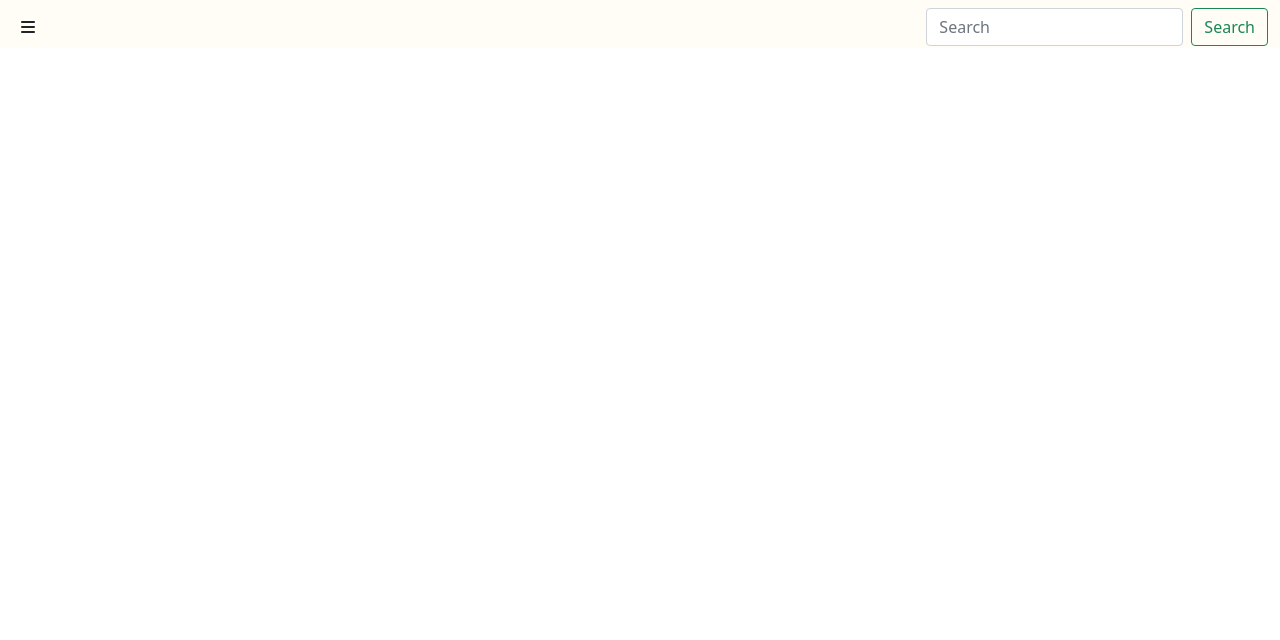
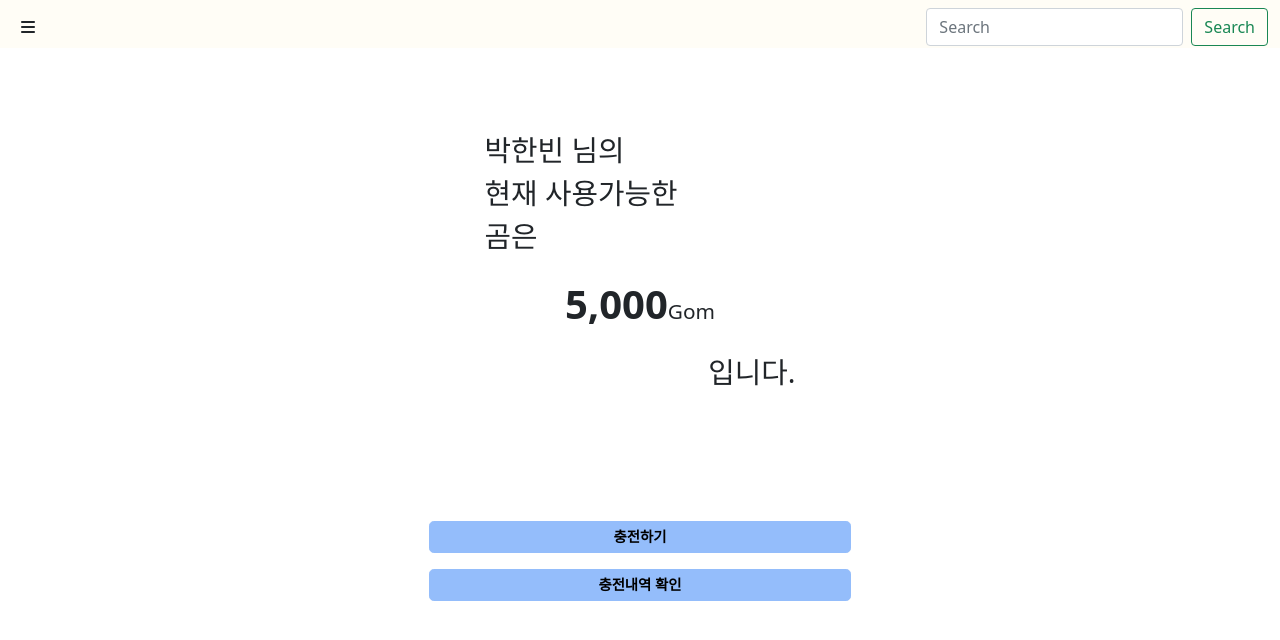
Before and after one commit to elmitricster/Do-nation, a React (Create React App) app in the folder frontend/: page /payment in a window 1280 px wide. Shown: the top 640 px of the page. Built offline with nearby package versions, Linux system fonts and the light colour scheme.

Commit message:
f/feat: create payment detail modal

```diff
--- a/frontend/package.json
+++ b/frontend/package.json
@@ -3,6 +3,9 @@
   "version": "0.1.0",
   "private": true,
   "dependencies": {
+    "@emotion/react": "^11.9.0",
+    "@emotion/styled": "^11.8.1",
+    "@mui/material": "^5.6.3",
     "@reduxjs/toolkit": "^1.8.1",
     "@testing-library/jest-dom": "^5.16.4",
     "@testing-library/react": "^13.1.1",
--- a/frontend/src/components/payment/Payment.js
+++ b/frontend/src/components/payment/Payment.js
@@ -1,6 +1,67 @@
+import { useState } from "react"
+import { Row, Col } from "react-bootstrap";
+import * as S from "./Style"
+import { Modal } from "@mui/material"
+import PaymentModal from "./paymentModal/PaymentModal"
+
 export function Payment() {
+  const [name, setName] = useState('박한빈');
+  const [pointValue, setPointValue] = useState(5000);
+
+  const onSubmit = () => {
+    const data = {
+
+    };
+  };
+
+  const [open, setOpen] = useState(false);
+  const handleOpen = () => setOpen(true)
+
+
   return(
-    <div>
+    <div className="row justify-content-center">
+
+      <Row className="justify-content-center">
+        <S.MainTextBox2>
+          <S.MainText2>{name} 님의</S.MainText2>
+          <S.MainText2>현재 사용가능한</S.MainText2>
+          <S.MainText2>곰은</S.MainText2>
+
+          <S.PointValue style={{textAlign: 'center', fontSize: '2.5rem'}}>
+            {pointValue.toLocaleString()}
+            <S.PointName>Gom</S.PointName>
+          </S.PointValue>
+
+          <S.MainText2 style={{textAlign: 'end'}}>입니다.</S.MainText2>
+        </S.MainTextBox2>
+      </Row>
+
+      <Row>
+
+        <S.Contents>
+          <Col>
+            <S.MyButton
+              style={{width: "100%", marginTop: "1rem"}}
+              onClick={handleOpen}
+            >
+              충전하기
+            </S.MyButton>
+          </Col>
+          <Col>
+            <S.MyButton
+              style={{width: "100%", marginTop: "1rem"}}
+              onClick={onSubmit}
+            >
+              충전내역 확인
+            </S.MyButton>
+          </Col>
+        </S.Contents>
+      </Row>
+
+      <Modal open={open}>
+        <PaymentModal />
+      </Modal>
+
 
     </div>
   )
--- a/frontend/src/components/payment/PaymentDetails.js
+++ b/frontend/src/components/payment/PaymentDetails.js
@@ -1,7 +1,94 @@
-export function PaymentDetails() {
+import { useState, useEffect } from "react";
+import * as S from './Style';
+
+export function PaymentDetails({payment}) {
+
+  const [myList, setMyList] = useState(
+    [
+      {
+        id: 1,
+        date: "2022-04-28",
+        gomValue: 10000,
+        wonValue: 11000,
+      },
+      {
+        id: 2,
+        date: "2022-04-28",
+        gomValue: 10000,
+        wonValue: 11000,
+      },
+      {
+        id: 3,
+        date: "2022-04-28",
+        gomValue: 10000,
+        wonValue: 11000,
+      },
+      {
+        id: 4,
+        date: "2022-04-28",
+        gomValue: 10000,
+        wonValue: 11000,
+      },
+      {
+        id: 5,
+        date: "2022-04-28",
+        gomValue: 10000,
+        wonValue: 11000,
+      },
+    ]
+  );
+
+  const [totalGomValue, setTotalGomValue] = useState(0);
+  const [totalWonValue, settotalWonValue] = useState(0);
+
+  useEffect(() => {
+    var resultGom = 0;
+    var resultWon = 0;
+    myList.map((payment) => {
+      resultGom += payment.gomValue;
+      resultWon += payment.wonValue;
+    })
+    setTotalGomValue(resultGom);
+    settotalWonValue(resultWon);
+  }, [])
+
   return(
     <div>
-      PaymentDetails
+      <S.ListBox>
+        <div style={{ fontWeight: "bold", textAlign: "start", fontSize: "1.2rem" }}>
+          충전내역
+        </div>
+        <br />
+        {myList.map((payment) => (
+          <div key={payment.id}>
+            <div style={{ textAlign: "start", marginTop: "1rem", fontSize: "0.8rem" }}>
+              {payment.date}
+            </div>
+            <div className="row" style={{ marginTop: "1rem" }}>
+              <div className="col" style={{ textAlign: "start" }}>
+                <span>{payment.gomValue.toLocaleString()} Gom</span>
+              </div>
+              <div className="col" style={{ textAlign: "end" }}>
+                <span>{payment.wonValue.toLocaleString()} 원</span>
+              </div>
+            </div>
+            <hr />
+          </div>
+        ))}
+        <div className="row">
+          <div className="col" style={{ textAlign: "start" }}>
+            Total {totalGomValue.toLocaleString()} Gom
+          </div>
+          <div className="col" style={{ textAlign: "end" }}>
+            Total {totalWonValue.toLocaleString()} 원
+          </div>
+        </div>
+
+        <S.BackButton>돌아가기</S.BackButton>
+
+      </S.ListBox>
+
+
     </div>
   )
 }
--- /dev/null
+++ b/frontend/src/components/payment/Style.js
@@ -0,0 +1,93 @@
+import styled from 'styled-components'
+
+export const MainTextBox2 = styled.div`
+  margin-top: 5rem;
+  width: 80%;
+  font-size: 0.8rem;
+
+  @media ( min-width: 768px ) {
+    width: 50%;
+    font-size: 1rem;
+  }
+
+  @media ( min-width: 992px ) {
+    width: 30%;
+    font-size: 1rem;
+  }
+`
+
+export const MainText2 = styled.div`
+  text-align: start;
+  font-size: 1.8rem;
+`
+
+export const PointValue = styled.div`
+  text-align: start;
+  font-size: 1.8rem;
+  font-weight: bold;
+  margin-top: 1rem;
+  margin-bottom: 1rem;
+`
+
+export const PointName = styled.span`
+  text-align: center;
+  font-size: 1.3rem;
+  font-weight: normal;
+`
+
+
+export const MyButton = styled.button`
+  border: solid 1px #94BDFB;
+  background-color: #94BDFB;
+  border-radius: 0.3rem;
+  height: 2rem;
+  margin-top: 2rem;
+  font-weight: bold;
+  font-size: 0.9rem;
+`
+
+export const Contents = styled.div`
+  width: 80%;
+  margin: 4.5rem auto;
+  font-size: 0.8rem;
+
+  @media ( min-width: 768px ) {
+    width: 50%;
+    margin: 7rem auto;
+    font-size: 1rem;
+  }
+
+  @media ( min-width: 992px ) {
+    width: 40%;
+    margin: 7rem auto;
+    font-size: 1rem;
+  }
+`
+
+export const ListBox = styled.div`
+  width: 80%;
+  margin: 4.5rem auto;
+  font-size: 0.8rem;
+
+  @media ( min-width: 768px ) {
+    width: 65%;
+    margin: 7rem auto;
+    font-size: 1rem;
+  }
+
+  @media ( min-width: 992px ) {
+    width: 65%;
+    margin: 7rem auto;
+    font-size: 1rem;
+  }
+`
+
+export const BackButton = styled.button`
+  border: solid 1px #94BDFB;
+  background-color: #94BDFB;
+  border-radius: 0.3rem;
+  height: 2rem;
+  margin-top: 2rem;
+  font-size: 0.8rem;
+  width: 25%;
+`
--- /dev/null
+++ b/frontend/src/components/payment/paymentDetails/Style.js
@@ -0,0 +1 @@
+import styled from 'styled-components'
--- /dev/null
+++ b/frontend/src/components/payment/paymentModal/PaymentModal.js
@@ -0,0 +1,14 @@
+import { Box } from "@mui/material"
+export default function PaymentModal() {
+
+
+  return (
+
+    <div>
+      <Box>
+        Payment Modal
+      </Box>
+    </div>
+
+  )
+};
--- /dev/null
+++ b/frontend/src/components/payment/paymentModal/Style.js
@@ -0,0 +1 @@
+import styled from 'styled-components'
```
Also changed, not shown: 1 other file (tests, documents, lock files or other folders).
